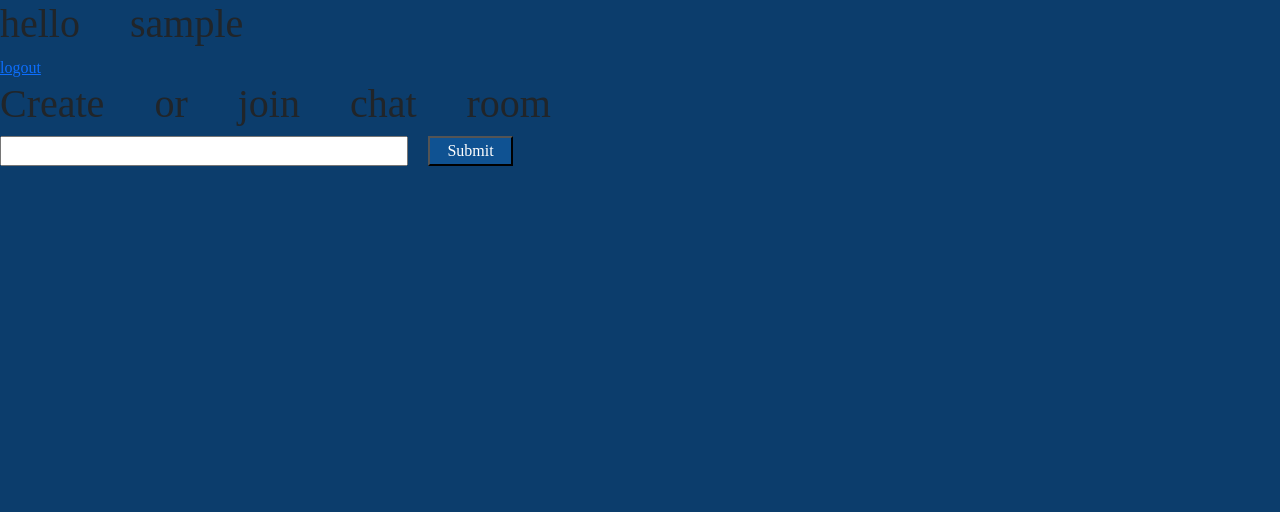
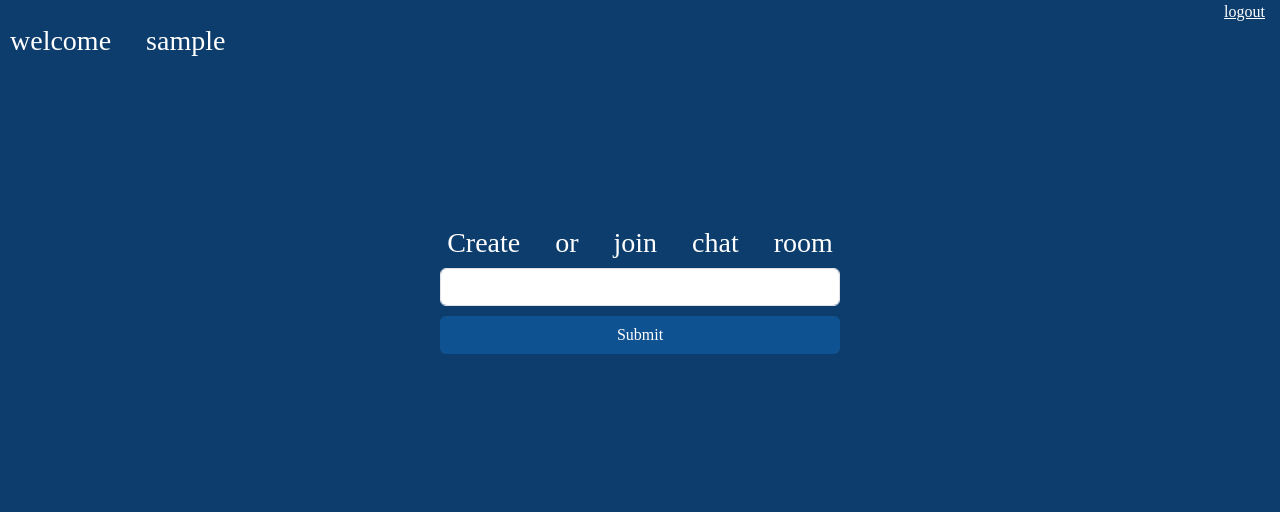
Before and after one commit to AhmedElSaeedTalat/django-chat-room, a Django app: page / in a window 1280 px wide. Shown: the top 512 px of the page. Run offline with Django 4.2, Linux system fonts and the light colour scheme; the visitor is signed in with stand-in values (Sample User, id 1).

Commit message:
add style for homepage

```diff
--- a/app/consumers.py
+++ b/app/consumers.py
@@ -3,8 +3,6 @@ from channels.layers import get_channel_layer
 from asgiref.sync import sync_to_async
 import json
 import redis
-
-
 
 
 class ChatRoomConsumer(AsyncWebsocketConsumer):
--- a/app/static/css/main.css
+++ b/app/static/css/main.css
@@ -53,4 +53,53 @@ section {
         width: 100%;
         padding: 6px;
     }
-  }
+}
+header {
+    color: white;
+}
+header div {
+    display: flex;
+    justify-content: end;
+    padding-right: 10px;
+}
+header a {
+    color: white;
+    margin-right: 5px;
+}
+header a:hover {
+    color: #4a97df;
+}
+header h3 {
+    margin-left: 10px;
+}
+.create_chat {
+    display: flex;
+    justify-content: center;
+    height: 34vw;
+    align-items: center;
+}
+.create_chat div {
+    width: 400px;
+    text-align: center;
+}
+.create_chat input {
+    width: 100%;
+    margin-bottom: 10px;
+}
+.create_chat h3 {
+    color: white;
+}
+@media only screen and (max-width: 600px) {
+    .create_chat div {
+        width: 80%;
+    }
+    .create_chat {
+        height: 155vw;
+    }
+
+}
+@media only screen and (min-width: 768px) and (max-width: 1024px) {
+    .create_chat {
+        height: 100vw;
+    }
+}
--- a/app/templates/base.html
+++ b/app/templates/base.html
@@ -9,6 +9,7 @@
     <title>Chat application</title>
 </head>
 <body>
+{% include 'head.html' %}
 {% block content %}
 
 {% endblock content %}
--- /dev/null
+++ b/app/templates/head.html
@@ -0,0 +1,15 @@
+<header>
+    {% if request.user.username %}
+    <div>
+        <a href="{% url 'logmeout' %}">logout</a>
+    </div>
+	<h3>welcome {{ request.user }}</h3>
+	{% endif %}
+
+	{% if not request.user.username %}
+    <div>
+		<a href="{% url 'register' %}">register</a>
+		<a href="{% url 'login' %}">login</a>
+    </div>
+	{% endif %}
+</header>
--- a/app/templates/index.html
+++ b/app/templates/index.html
@@ -1,20 +1,12 @@
 {% extends 'base.html' %}
-
 {% block content %}
-
-	{% if request.user.username %}
-	<h1>hello {{ request.user }}</h1>
-	<a href="{% url 'logmeout' %}">logout</a>
-	{% endif %}
-
-	{% if not request.user.username %}
-		<a href="{% url 'register' %}">register</a>
-		<a href="{% url 'login' %}">login</a>
-	{% endif %}
-	<h1>Create or join chat room</h1>
-	<input type="text" name="room" id="room">
-	<input type="submit" id="submit_room">
-
+	<section class="create_chat">
+		<div>
+			<h3>Create or join chat room</h3>
+			<input type="text" name="room" id="room" class="form-control">
+			<input type="submit" id="submit_room" class="btn">
+		</div>
+	</section>
 	<script>
 		const btn = document.querySelector('#submit_room')
 		btn.onclick = function (e) {
```
